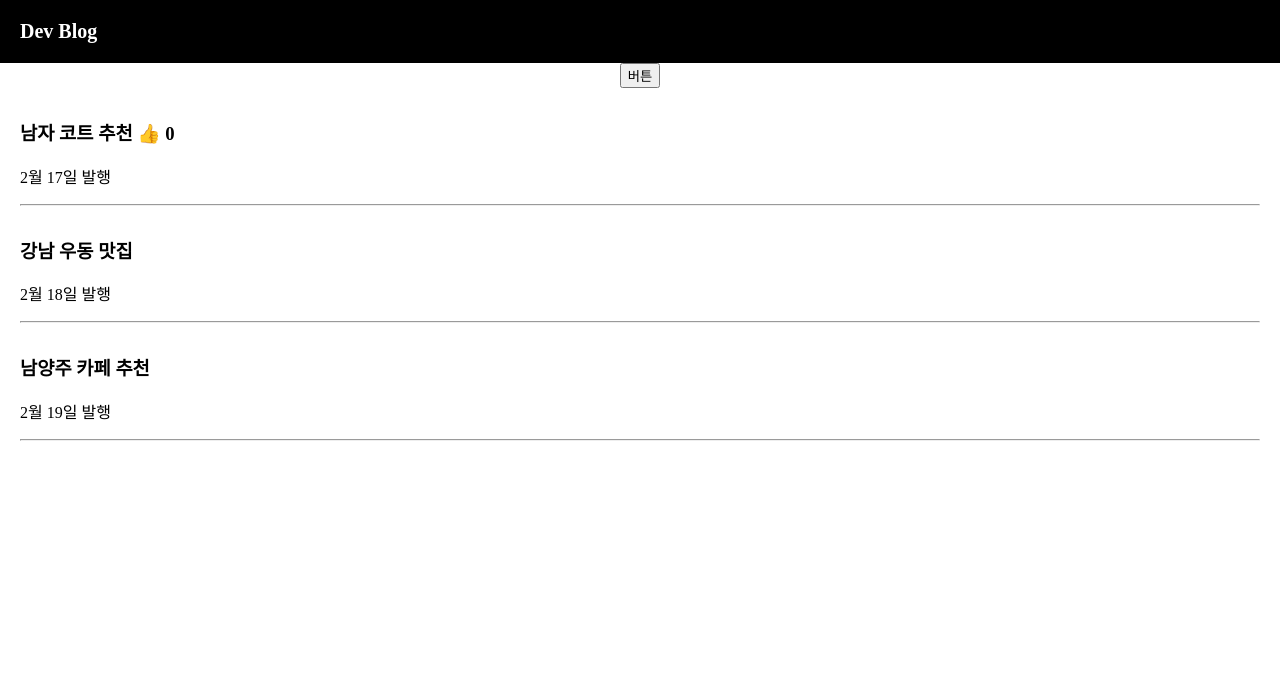
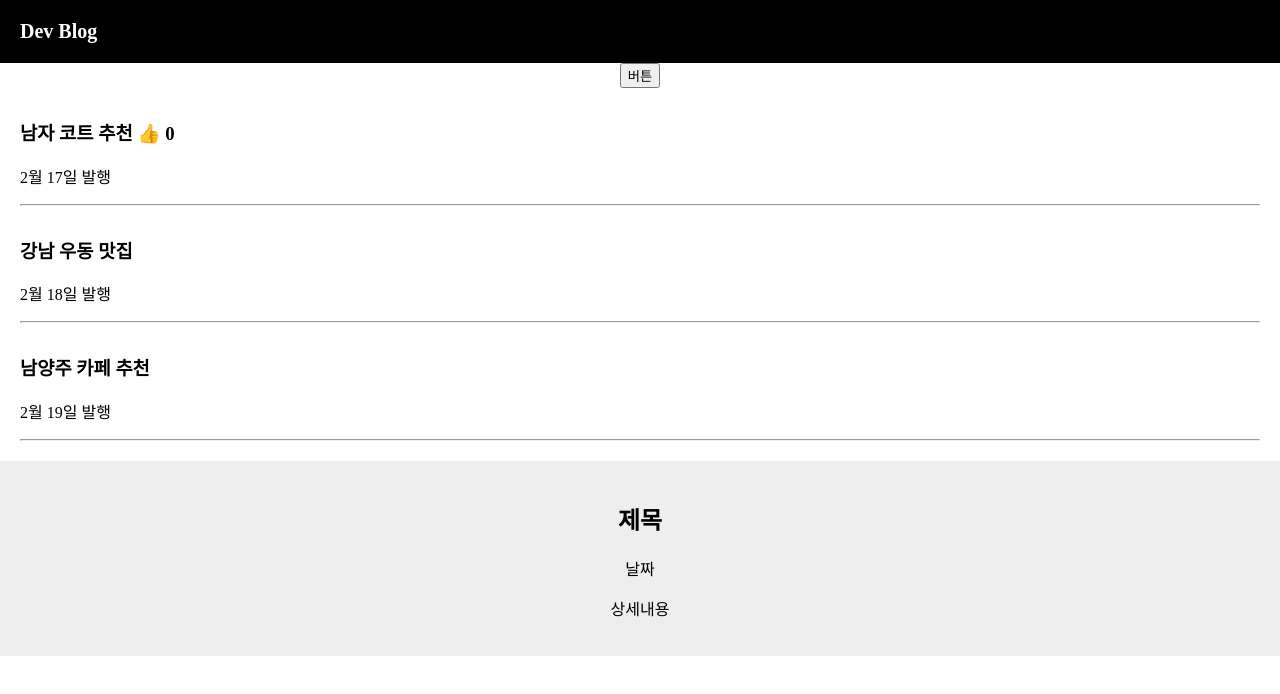
Before and after one commit to myj1217/blog-project, a React (Create React App) app in the folder blog/: page / in a window 1280 px wide. Shown: the top 694 px of the page. Built offline with nearby package versions, Linux system fonts and the light colour scheme.

Commit message:
Add modal

```diff
--- a/blog/src/App.css
+++ b/blog/src/App.css
@@ -4,6 +4,12 @@
 
 body {
   font-family: 'nanumsqure';
+}
+
+.modal {
+  margin-top: 20px;
+  padding: 20px;
+  background: #eee;
 }
 
 .black-nav {
--- a/blog/src/App.js
+++ b/blog/src/App.js
@@ -11,8 +11,10 @@
   let [따봉, 따봉변경] = useState(0);
   let posts = '강남 고기 맛집';
 
+  // state는 직접 건드리지 않고 deep copy 한다음 원하는 부분을 변경하고 state 변경 함수로 다시 넣어줌
+  // 즉, 일단 기존 state 카피본 만들고 카피본에 수정사항 반영하고 변경함수()에 집어넣기
   function 제목바꾸기(){
-    var newArray = [...글제목];
+    var newArray = [...글제목];  // deep copy
     newArray[0] = '여자 코트 추천';
     글제목변경( newArray );
   }
@@ -38,8 +40,22 @@
         <p>2월 19일 발행</p>
         <hr/>
       </div>
+      <Modal />
     </div>
   );
 }
 
+// New Component
+// 규칙 - 1. 첫글자는 대문자 2. return 안에 있는건 태그하나로 묶어야 함
+// 언제 컴포넌트 씀? - 1. 반복출현하는 HTML 덩어리들 2. 자주 변경되는 HTML UI들 3. 다른 페이지 만들 때
+function Modal(){
+  return (
+    <div className="modal">
+      <h2>제목</h2>
+      <p>날짜</p>
+      <p>상세내용</p>
+    </div>
+  )
+}
+
 export default App;
```
